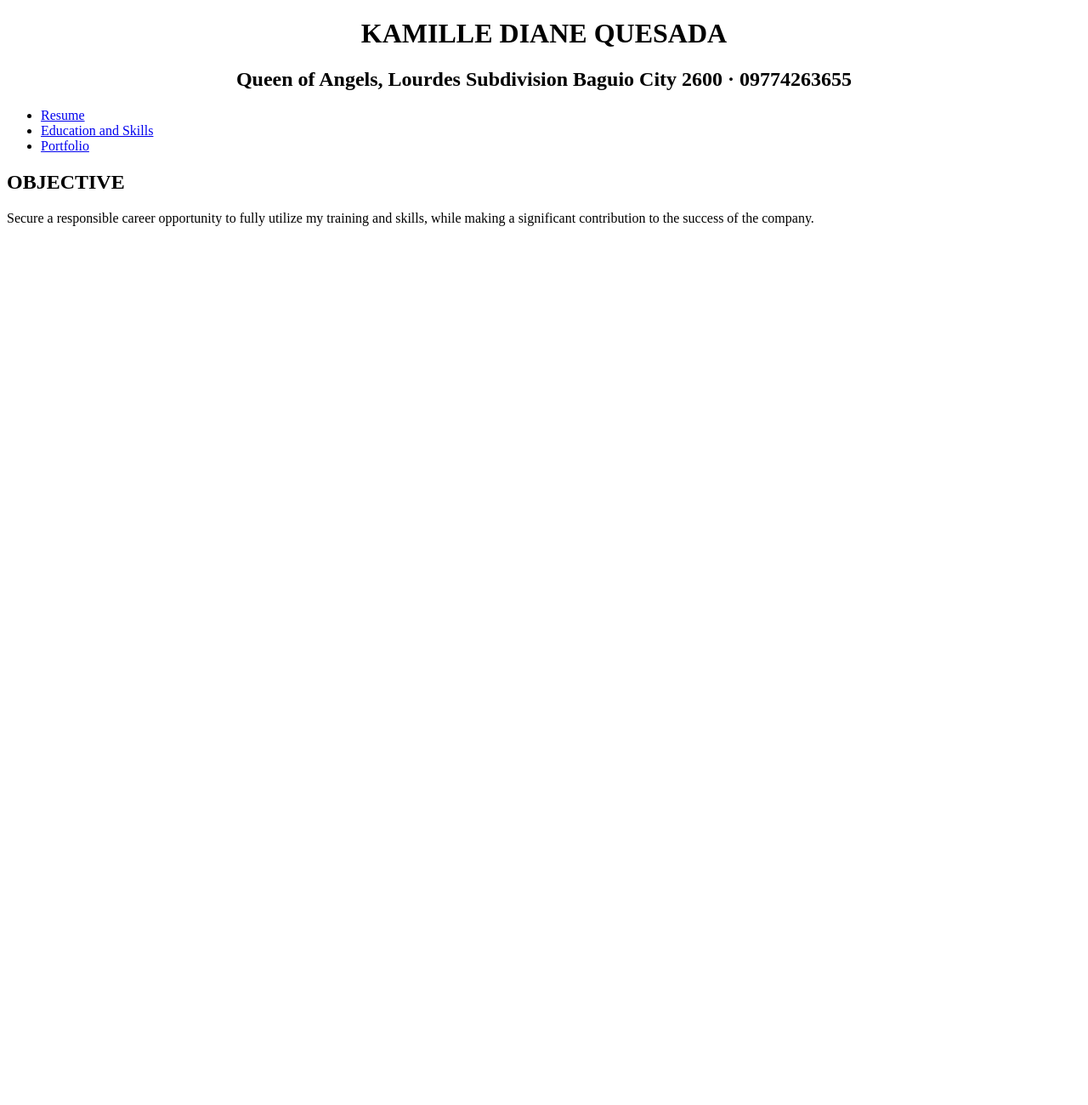
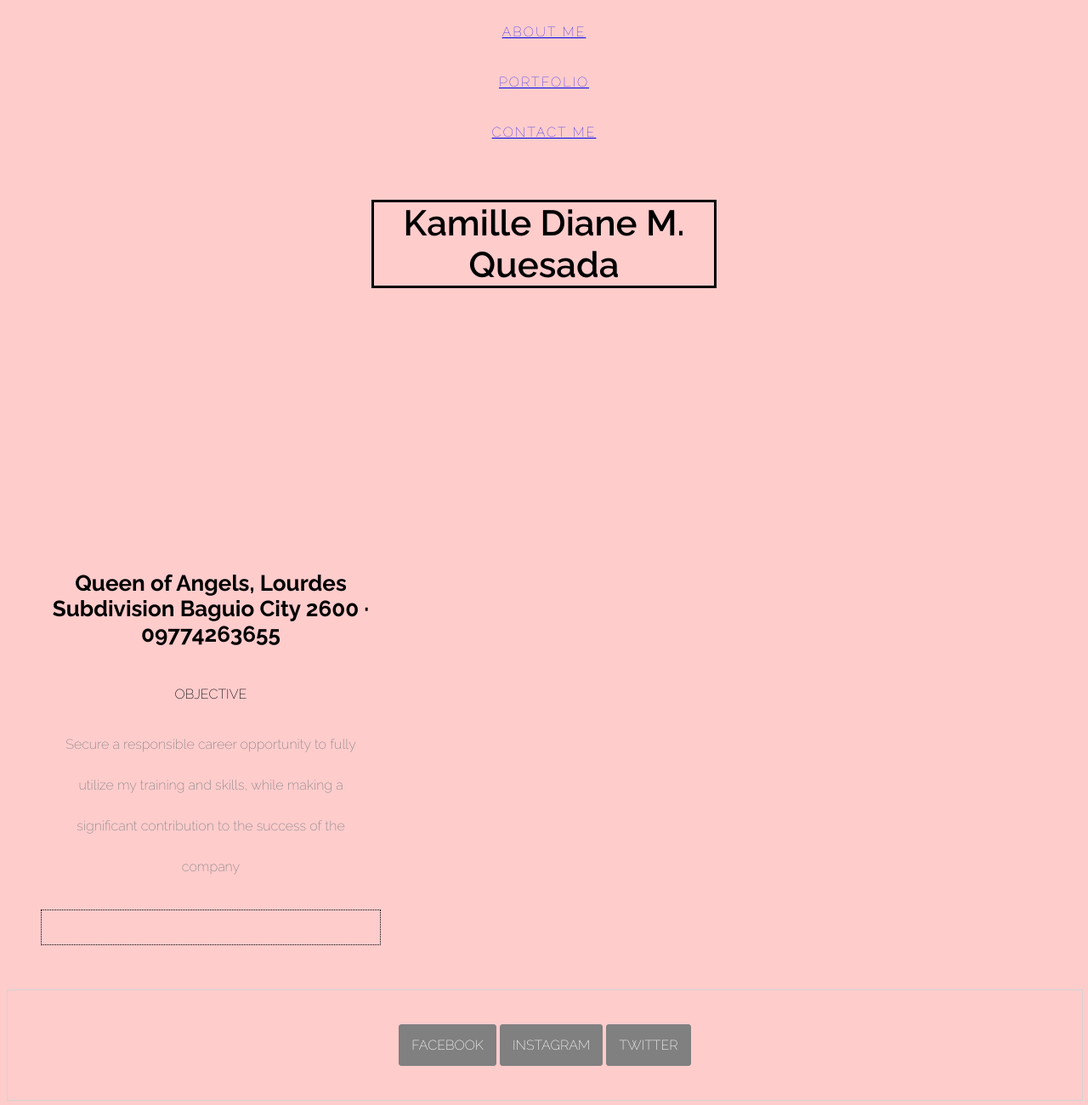
Before and after one commit to kamillequesada/Webtech, a plain HTML site: page Resume/index.html in a window 1280 px wide. Shown: the whole page at 85% size. Before the commit the page ends 800 px from the top, so only its background shows below. Drawn offline with Linux system fonts and the light colour scheme.

Commit message:
Add files via upload

```diff
--- a/Resume/index.html
+++ b/Resume/index.html
@@ -1,24 +1,43 @@
 <!DOCTYPE html>
 <html>
 <head>
-	<center><h1>KAMILLE DIANE QUESADA</h1>
-	<h2>Queen of Angels, Lourdes Subdivision Baguio City 2600 · 09774263655</h2></center></center>
-<title>Kamille Quesada</title>
-<nav>
-<ul class="navigation">
-  <li><a href="./index.html">Resume</a></li>
-  <li><a href="./skills.html">Education and Skills</a></li>
-  <li><a href="./portfolio.html">Portfolio</a></li>
-</ul>
+  <title>Kamille Diane Quesada</title>
+  <link href="https://fonts.googleapis.com/css?family=Amatic+SC|Raleway:100,200,600,700" rel="stylesheet">
+  <link rel="stylesheet" type="text/css" href="style.css">
+</head>
+<body>
 
-</head>
+  <nav class="navigation">
+    <ul>
+      <li><a href="./index.html">ABOUT ME</li></a>
+      <li><a href="./skills.html">PORTFOLIO</li></a>
+      <li><a href="./portfolio.html">CONTACT ME</li></a>
+    </ul>
+  </nav>
 
-<body>
-	<h2>OBJECTIVE</h2>
-<p>Secure a responsible career opportunity to fully utilize my training and skills, while making a significant contribution to the success of the company.</p>
+  <div id="banner">
+    <div class="content">
+      <h1>Kamille Diane M. Quesada</h1>
+    </div>
+  </div>
+
+  <div id="main" class="content">
+    <h3>Queen of Angels, Lourdes Subdivision Baguio City 2600 · 09774263655</h3>
+    <span class="objective">OBJECTIVE</span>
+    <p>Secure a responsible career opportunity to fully utilize my training and skills, while making a significant contribution to the success of the company</p>
 
 
+    <div class="pull-quote">
+      <h2></h2>
+    </div>
+
+  </div>
+
+  <div class="share">
+    <a href="#">FACEBOOK</a>
+    <a href="#">INSTAGRAM</a>
+    <a href="#">TWITTER</a>
+  </div>
 
 </body>
-
 </html>
--- /dev/null
+++ b/Resume/style.css
@@ -0,0 +1,110 @@
+body {
+  background-color: #ffcccc;
+  font-family: 'Raleway', sans-serif;
+}
+
+.navigation ul {
+  margin: 0;
+  padding: 0;
+  text-align: center;
+}
+
+.navigation li {
+  font-weight: 100;
+  letter-spacing: 2px;
+  padding: 20px;
+}
+
+.navigation  li.logo {
+  color: black;
+  font-size: 18px;
+  font-weight: 700;
+  letter-spacing: 4px;
+}
+
+#banner {
+  height: 400px;
+  width: 100%;
+}
+
+#banner .content h1 {
+  border: 3px solid black;
+  position: relative;
+  top: 50px;
+  width: 400px;
+  margin: 0 auto;
+}
+
+#main {
+  margin: 0;
+  position: relative;
+  padding: 40px;
+  text-align: center;
+  width: 400px;
+}
+
+h1 {
+  position: relative;
+  color: black;
+  font-size: 42px;
+  font-weight: 600;
+  text-align: center;
+}
+
+h2 {
+  border: 1px dotted black;
+  color: black;
+  font-size: 14px;
+  line-height: 48px;
+  text-align: center;
+  padding: 20px 30px;
+}
+
+h3 {
+  color: black;
+  font-size: 26px;
+  font-weight: 700;
+  padding: 20px 10px;
+}
+
+p {
+  padding: 10px 20px;
+  color: grey;
+  font-size: 16px;
+  line-height: 48px;
+}
+
+.pull-quote {
+}
+
+.byline {
+  border-bottom: 1px solid LightGrey;
+  border-top: 1px solid LightGrey;
+  color: DarkGrey;
+  font-size: 14px;
+  font-weight: 200;
+}
+
+.share {
+  border: 1px solid LightGrey;
+  padding: 40px 0px;
+  position: relative;
+  text-align: center;
+  width: 100%;
+}
+
+.share a {
+  background: grey;
+  border: 1px solid grey;
+  border-radius: 3px;
+  color: white;
+  display: inline-block;
+  padding: 14px;
+  text-decoration: none;
+}
+
+.share a:hover {
+  background: white;
+  border: 1px solid grey;
+  color: grey;
+}
```
Also changed, not shown: Resume/portfolio.html (+33 -13 lines), Resume/skills.html (+31 -13 lines).
